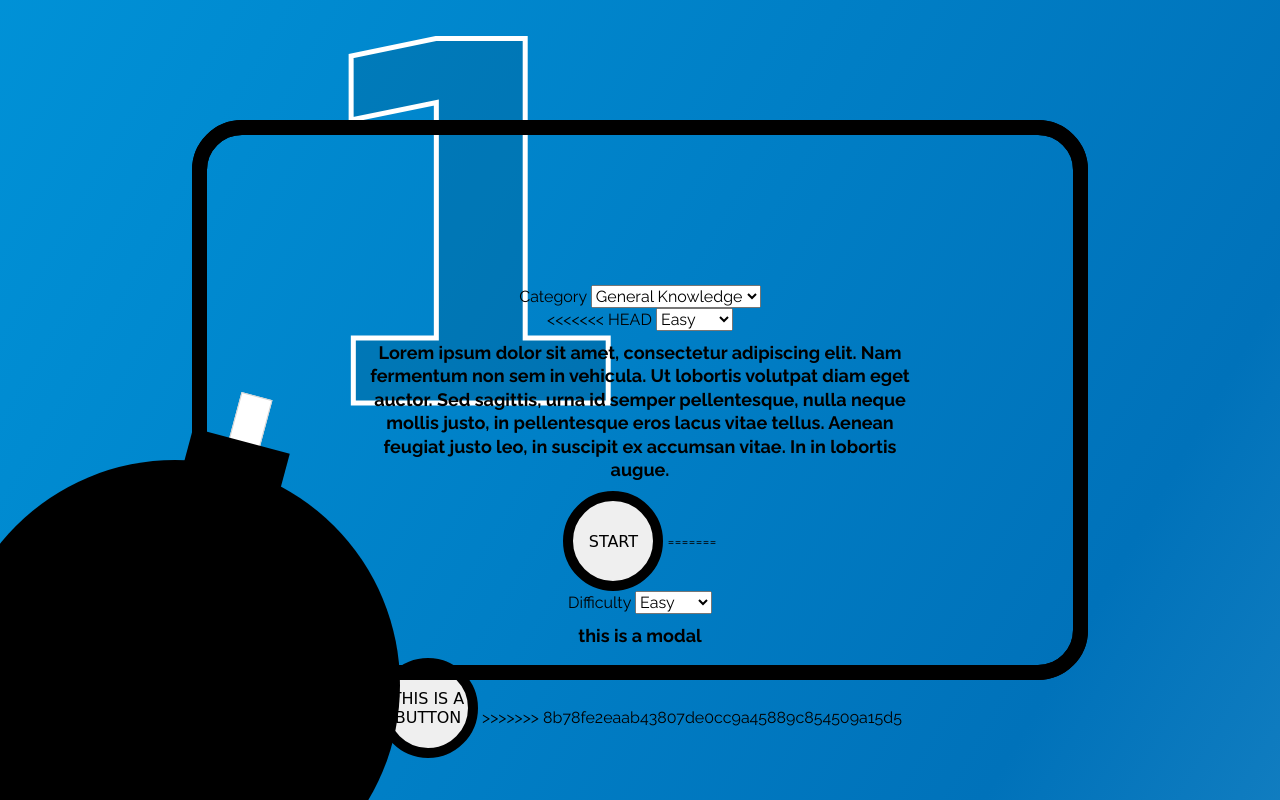
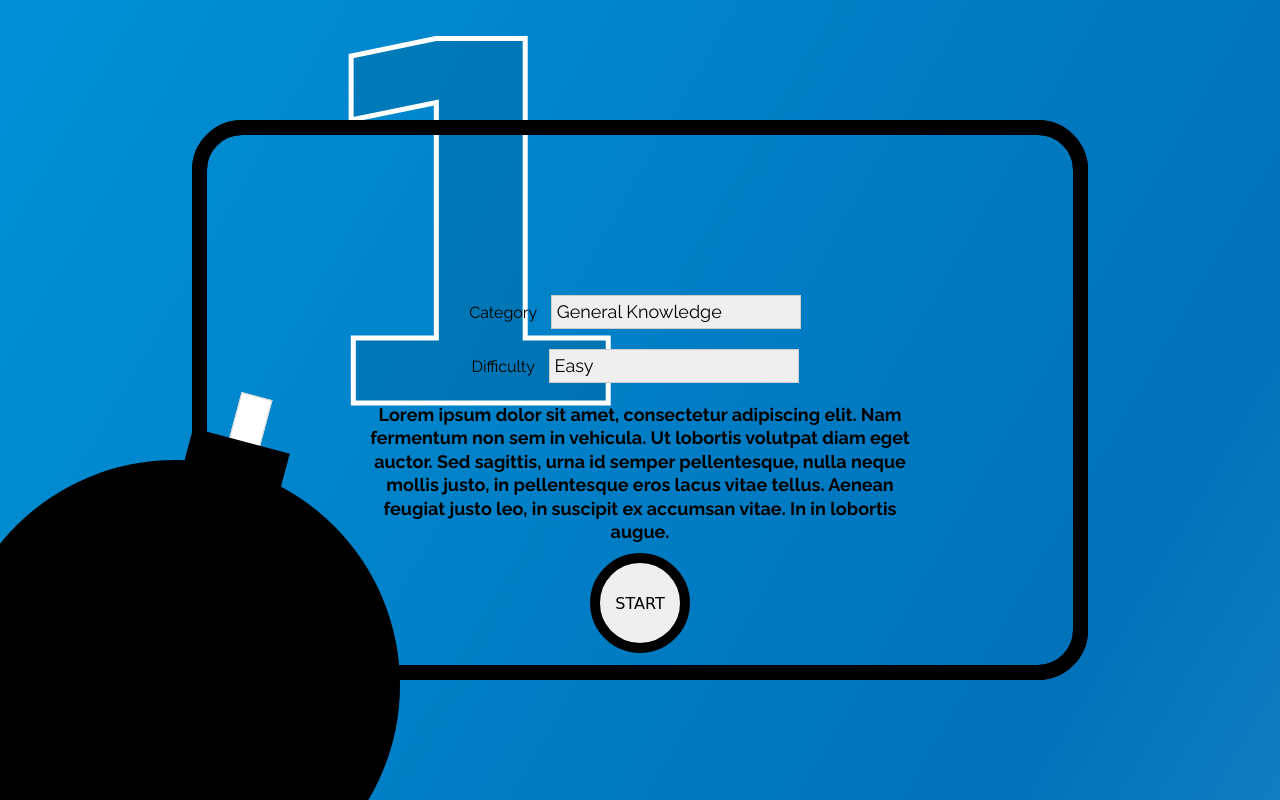
Before and after one commit to DangLLC/project4_nataliya_scott, a plain HTML site: page index.html in a window 1280 px wide. Drawn offline with nearby package versions, Linux system fonts and the light colour scheme; a web font is replaced by a local one.

Commit message:
merging issues

```diff
--- a/index.html
+++ b/index.html
@@ -109,14 +109,7 @@
                     </select>
                 </div>
                 <!-- difficulty level -->
-<<<<<<< HEAD
-                <select id="difficulty">
-                    <option value="easy">Easy</option>
-                    <option value="medium">Difficult</option>
-                </select>
-                <p>Lorem ipsum dolor sit amet, consectetur adipiscing elit. Nam fermentum non sem in vehicula. Ut lobortis volutpat diam eget auctor. Sed sagittis, urna id semper pellentesque, nulla neque mollis justo, in pellentesque eros lacus vitae tellus. Aenean feugiat justo leo, in suscipit ex accumsan vitae. In in lobortis augue. </p>
-                <button class="start-button">Start</button>
-=======
+
                 <div class="select select-difficulty">
                     <label for="difficulty">Difficulty</label>
                     <select id="difficulty">
@@ -124,9 +117,10 @@
                         <option value="medium">Difficult</option>
                     </select>
                 </div>
-                <p>this is a modal</p>
-                <button class="start-button">this is a button</button>
->>>>>>> 8b78fe2eaab43807de0cc9a45889c854509a15d5
+                <p>Lorem ipsum dolor sit amet, consectetur adipiscing elit. Nam fermentum non sem in vehicula. Ut lobortis volutpat
+                    diam eget auctor. Sed sagittis, urna id semper pellentesque, nulla neque mollis justo, in pellentesque eros lacus
+                    vitae tellus. Aenean feugiat justo leo, in suscipit ex accumsan vitae. In in lobortis augue. </p>
+                <button class="start-button">Start</button>
             </div>
         </div>
     <!-- </div> -->
--- a/styles/partials/_modal.scss
+++ b/styles/partials/_modal.scss
@@ -36,3 +36,18 @@
     font-family: 'Rammetto One', cursive;
     text-transform: uppercase;
 }
+
+select {
+   margin: 10px;
+   width: 250px;
+   padding: 5px 35px 5px 5px;
+   font-size: 1.8rem;
+   border: 1px solid #ccc;
+   height: 34px;
+   appearance: none;
+}
+
+//dropdown for IE
+select::-ms-expand {
+   display: none;
+}
```
Also changed, not shown: styles/styles.css.
